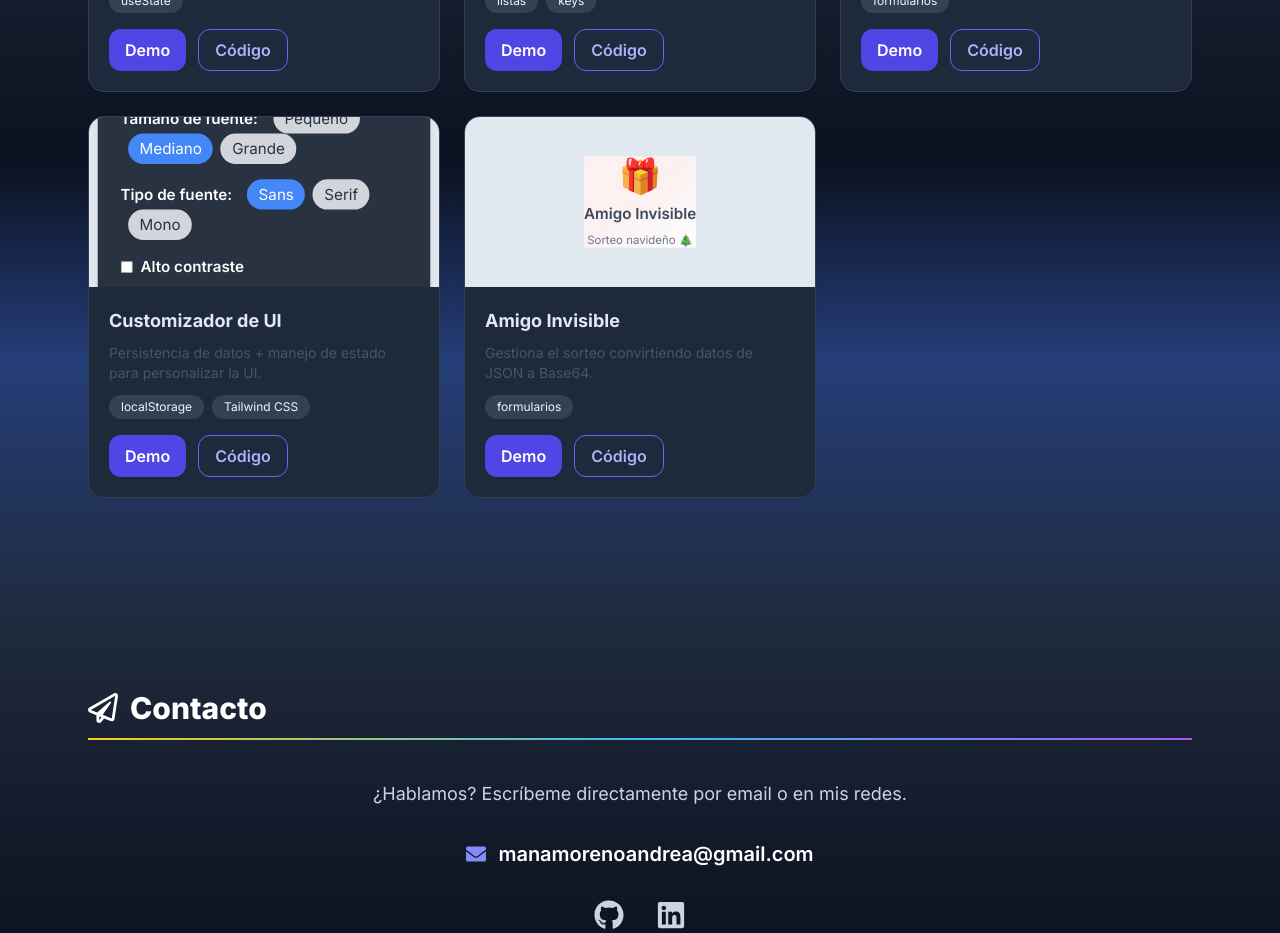
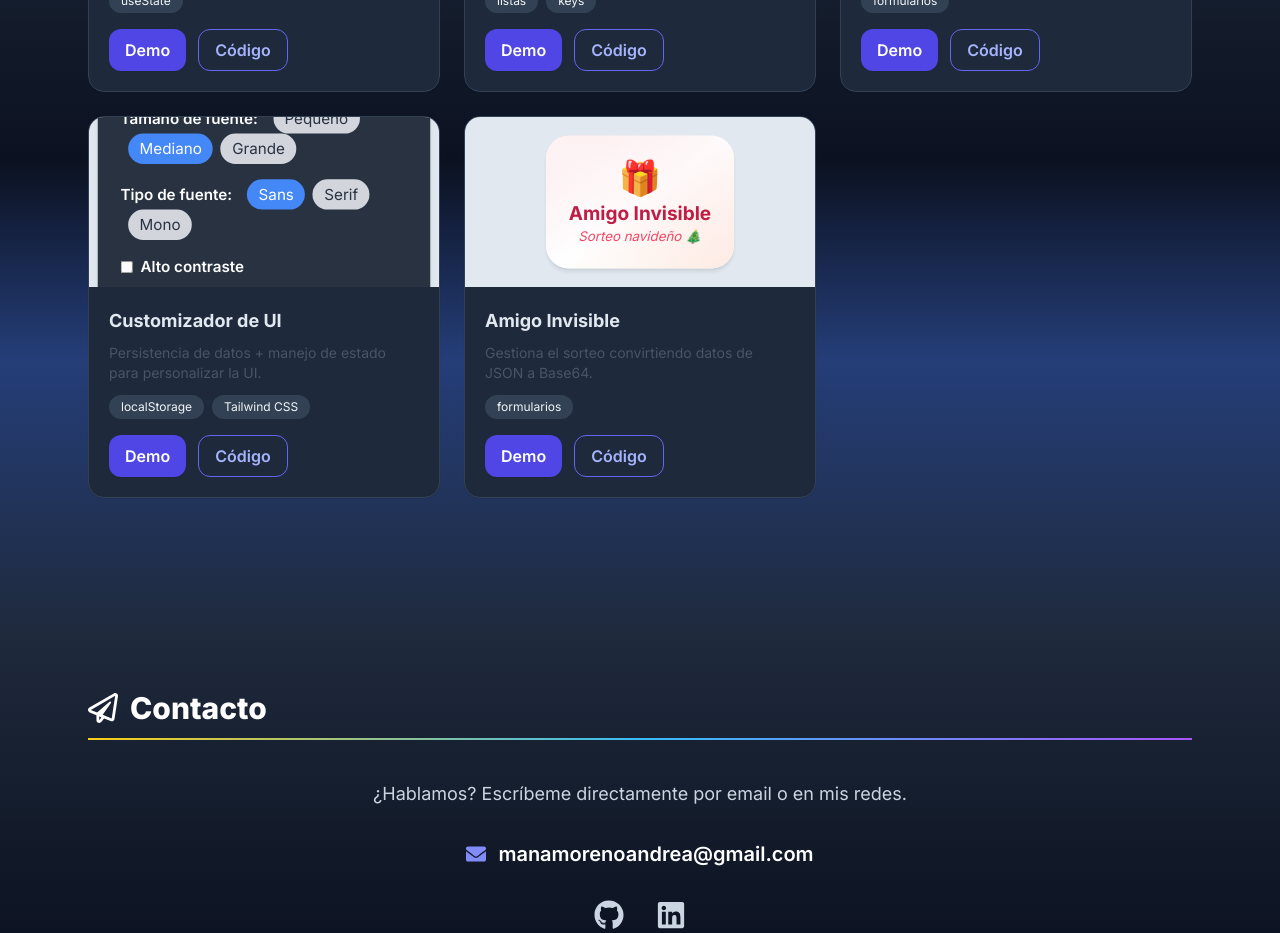
Before and after one commit to Andraxmm/Portfolio, a React (Vite) app: page / in a window 1280 px wide. Shown: the part 3040-3973 px from the top of the page. Built offline with nearby package versions, Linux system fonts and the light colour scheme; no server answers.

Commit message:
Update Projects.jsx
fix: mejorar la imagen dentro de la demo

```diff
--- a/src/Components/Project/Projects.jsx
+++ b/src/Components/Project/Projects.jsx
@@ -161,8 +161,7 @@ export default function Projects() {
             code: CODE_LINKS.customUI,
             preview: <CustomUI persist={false} />,
           },
-          // ✅ Amigo Invisible añadido al mismo grid
-
+          // Amigo Invisible añadido al mismo grid
           {
             title: 'Amigo Invisible',
             desc: 'Gestiona el sorteo convirtiendo datos de JSON a Base64.',
@@ -171,16 +170,27 @@ export default function Projects() {
             demoHref: '/amigo-invisible',
             preview: (
               <div
-                className="flex flex-col justify-center items-center gap-2
-      w-full h-full
-      bg-gradient-to-br from-rose-50 via-red-50 to-white
-      hover:from-rose-100 hover:via-red-100 transition-all duration-300"
+                className="relative flex flex-col items-center justify-center gap-3
+                  w-full h-full p-6
+                  bg-gradient-to-br from-red-100 via-white to-amber-50
+                  rounded-3xl shadow-md hover:shadow-2xl
+                  transition-all duration-500 ease-out
+                  overflow-hidden"
               >
-                <span className="text-3xl sm:text-4xl">🎁</span>
-                <p className="text-sm sm:text-base font-semibold text-slate-700">
-                  Amigo Invisible
-                </p>
-                <p className="text-xs text-slate-500">Sorteo navideño 🎄</p>
+                {/* Luces decorativas suaves */}
+                <div className="absolute inset-0 bg-[radial-gradient(circle_at_top_left,rgba(255,255,255,0.6)_0%,transparent_60%)]"></div>
+                <div className="absolute inset-0 bg-[radial-gradient(circle_at_bottom_right,rgba(255,220,220,0.5)_0%,transparent_70%)]"></div>
+
+                {/* Contenido principal */}
+                <div className="relative z-10 flex flex-col items-center text-center">
+                  <div className="text-4xl mb-1">🎁</div>
+                  <h3 className="text-lg sm:text-xl font-bold text-rose-700">
+                    Amigo Invisible
+                  </h3>
+                  <p className="text-xs sm:text-sm text-rose-500 italic">
+                    Sorteo navideño 🎄
+                  </p>
+                </div>
               </div>
             ),
           },
```
